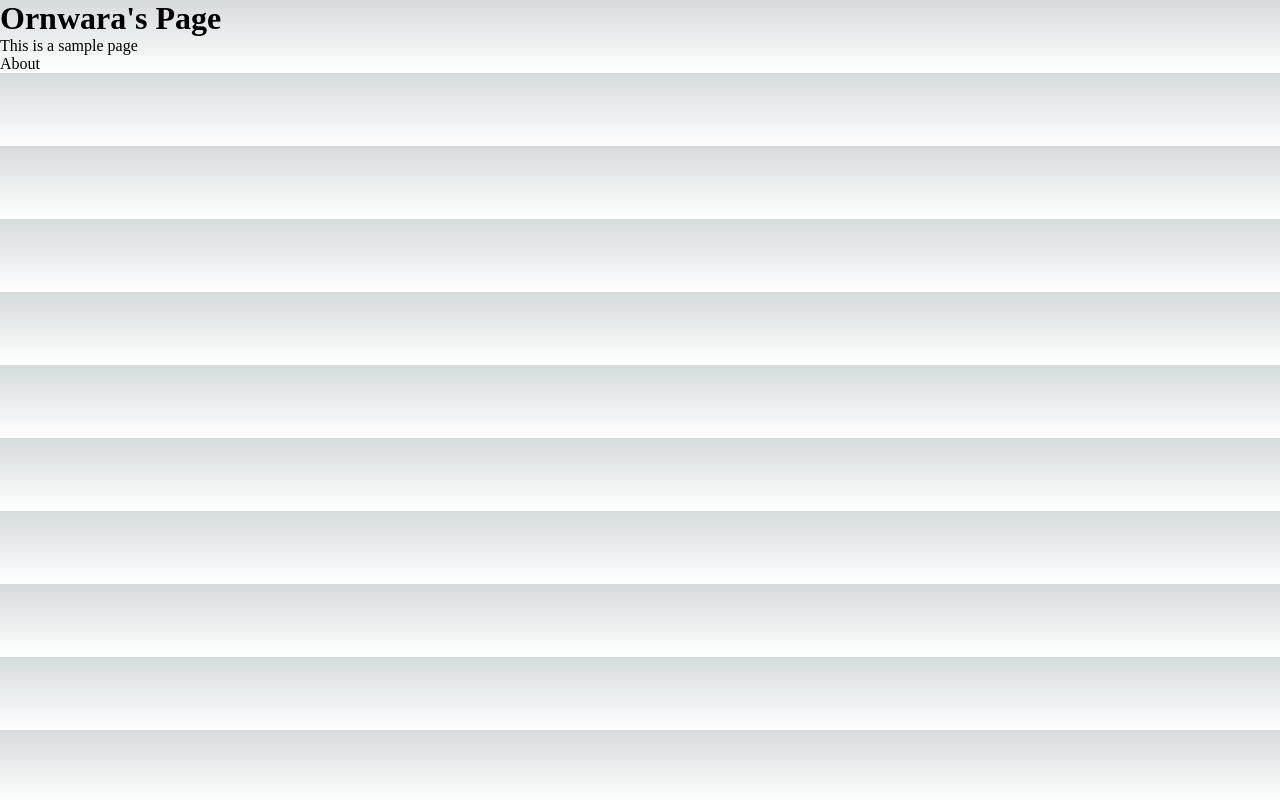
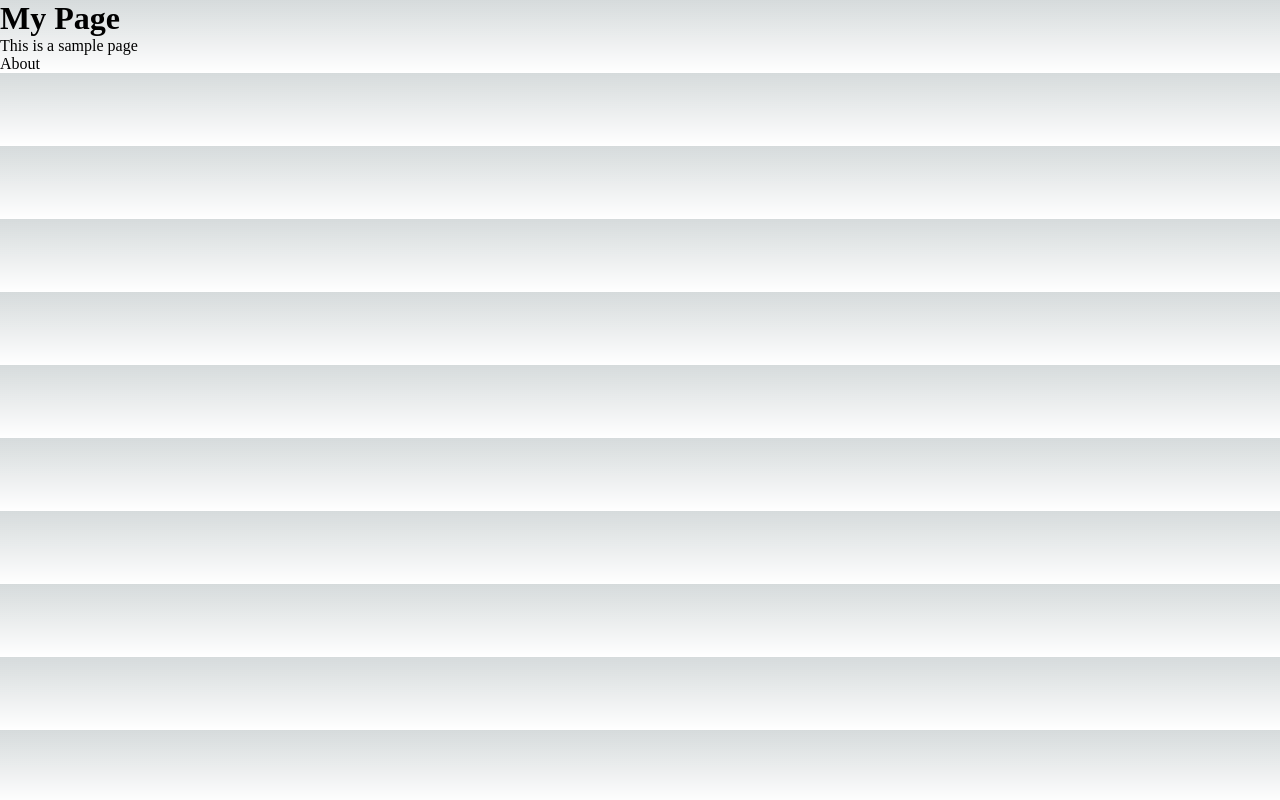
Before and after one commit to pandaLabOS/stock-app-next, a Next.js app: page / in a window 1280 px wide. Built offline with nearby package versions, Linux system fonts and the light colour scheme.

Commit message:
Renamed page

```diff
--- a/pages/index.js
+++ b/pages/index.js
@@ -7,7 +7,7 @@ export default function Home() {
       <Head>
         <title>Ornwara</title>
       </Head>
-      <h1>Ornwara's Page</h1>
+      <h1>My Page</h1>
       <p>This is a sample page</p>
       <Link href = "/about">About</Link>
     </>
```
